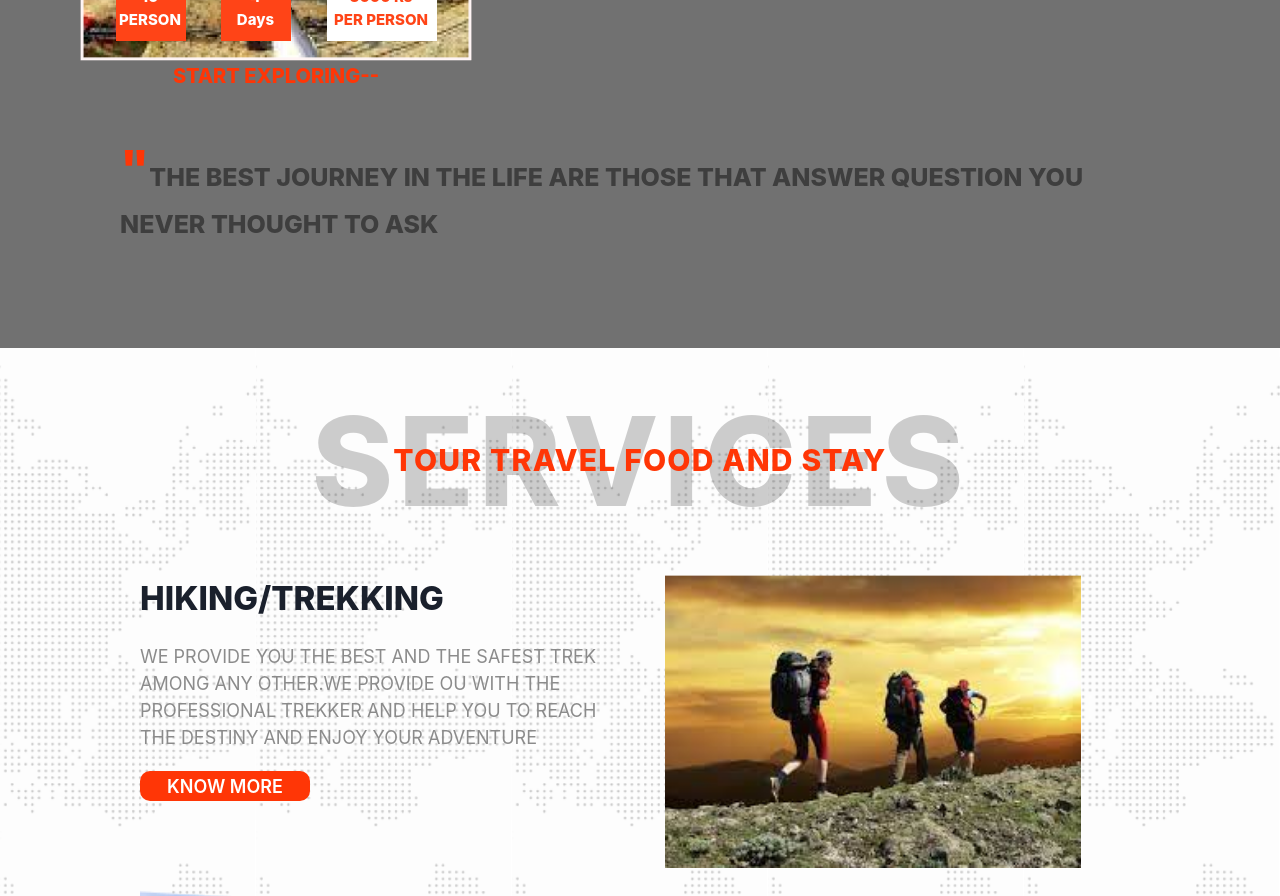
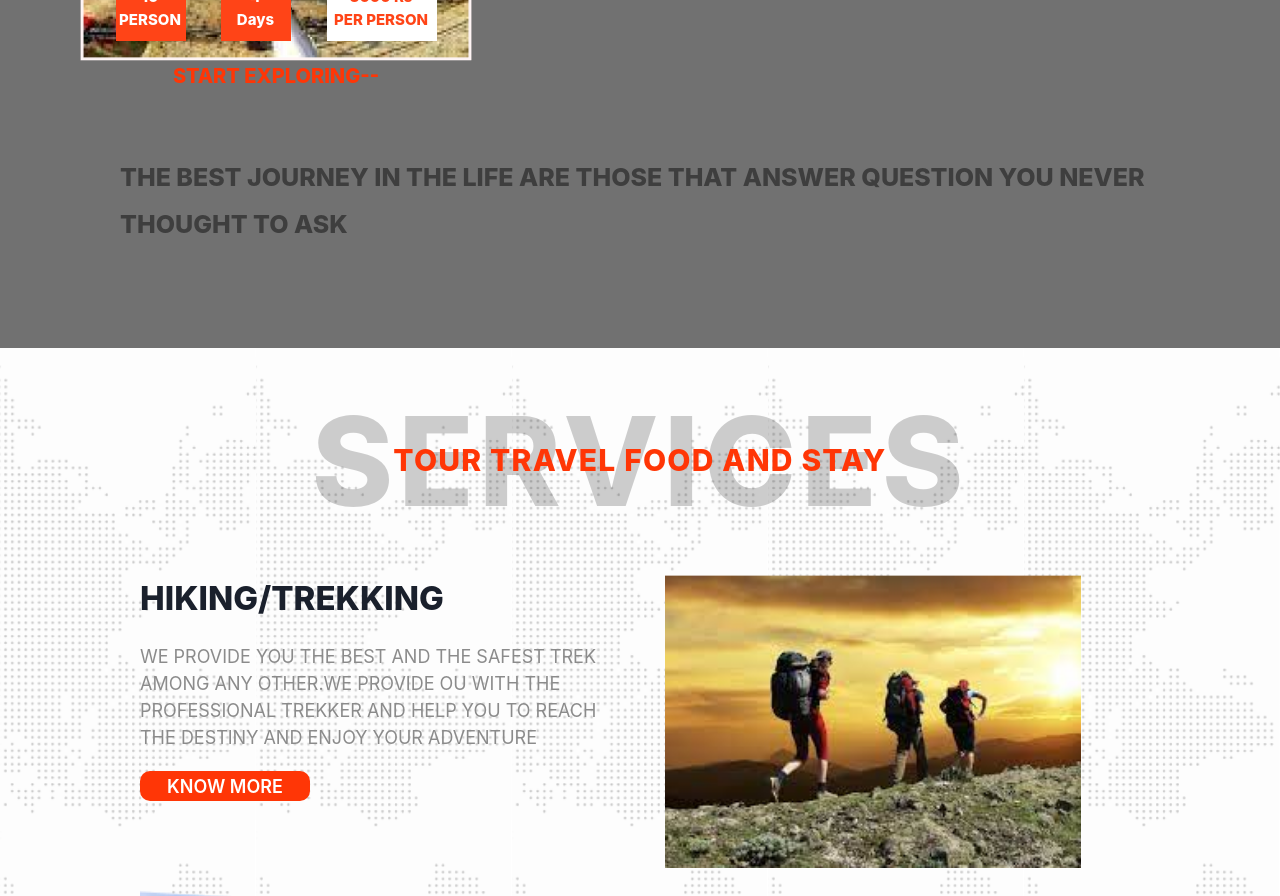
Before and after one commit to Amitrawat4532/Trekkings, a Next.js app: page / in a window 1280 px wide. Shown: the part 3180-4076 px from the top of the page. Built offline with nearby package versions, Linux system fonts and the light colour scheme.

Commit message:
error solve

```diff
--- a/components/Destination.js
+++ b/components/Destination.js
@@ -230,9 +230,7 @@ function Destination() {
             as="Span"
             fontSize={["30px", "30px", "30px", "50px"]}
             color="#FF3606"
-          >
-            "
-          </Box>
+          ></Box>
           THE BEST JOURNEY IN THE LIFE ARE THOSE THAT ANSWER QUESTION YOU NEVER
           THOUGHT TO ASK
         </Text>
```
